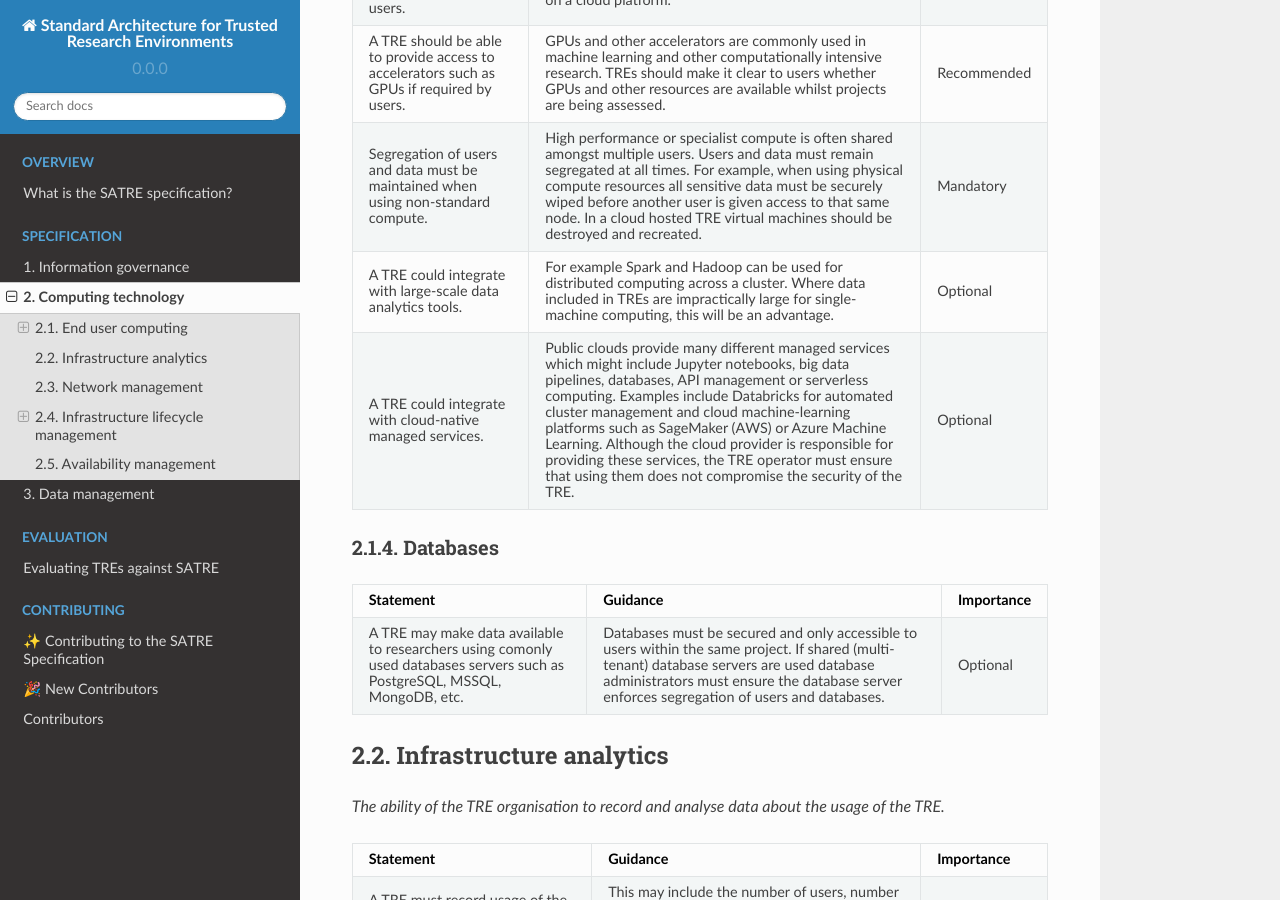
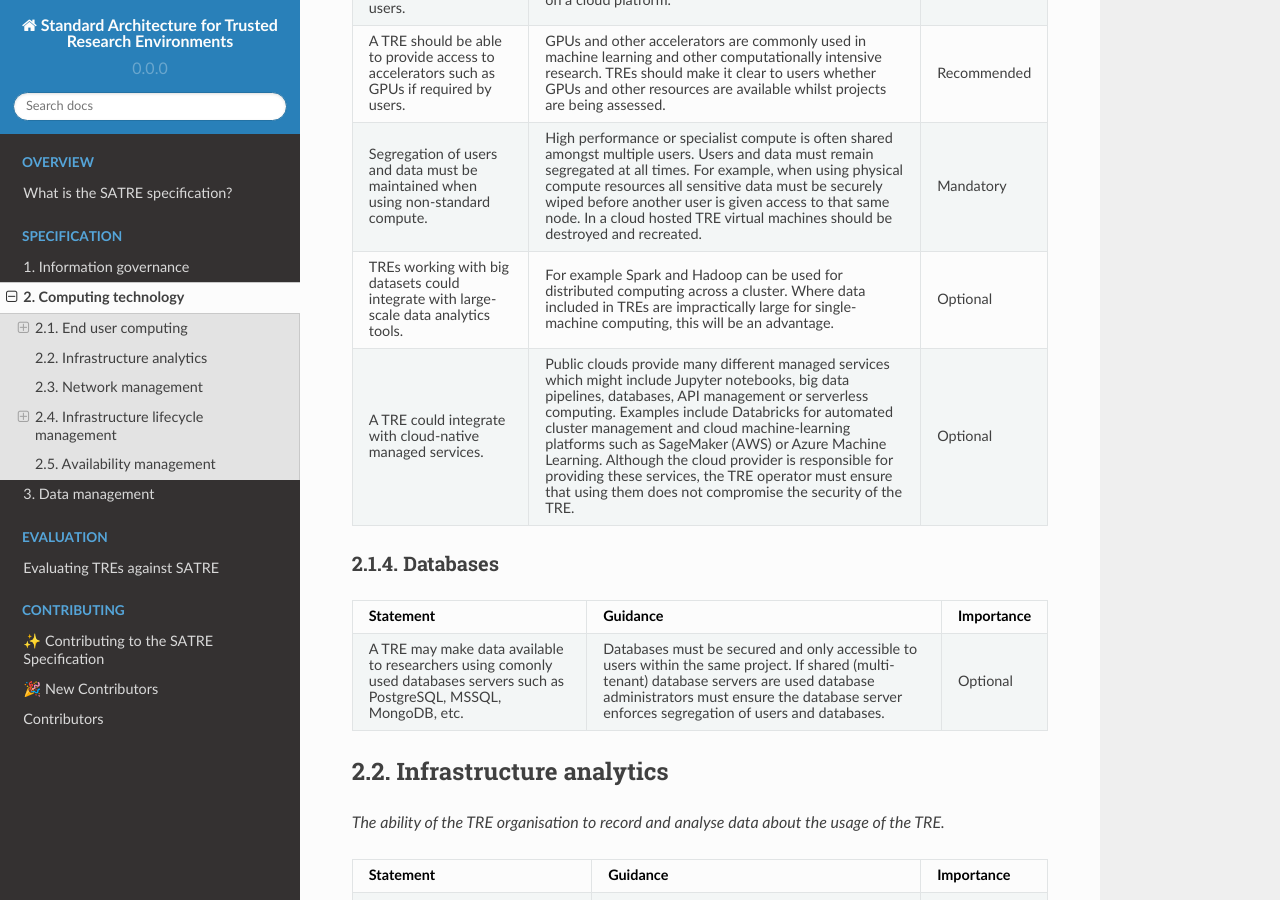
Before and after one commit to sa-tre/satre-specification, a Sphinx documentation site: the page built from docs/source/pillars/computing_technology.md, in a window 1280 px wide and 900 px high, scrolled down 2698 px. Built offline with Sphinx 7.4.7 and the Read the Docs theme 2.0.0, drawn with Linux system fonts in a browser that asks for light colours.

Commit message:
specify big data

```diff
--- a/docs/source/pillars/computing_technology.md
+++ b/docs/source/pillars/computing_technology.md
@@ -112,7 +112,7 @@ _The ability to run analyses requiring more compute resources, or more specialis
     For example, when using physical compute resources all sensitive data must be securely wiped before another user is given access to that same node.
     In a cloud hosted TRE virtual machines should be destroyed and recreated.
   - Mandatory
-* - A TRE could integrate with large-scale data analytics tools.
+* - TREs working with big datasets could integrate with large-scale data analytics tools.
   - For example Spark and Hadoop can be used for distributed computing across a cluster.
     Where data included in TREs are impractically large for single-machine computing, this will be an advantage.
   - Optional
```
